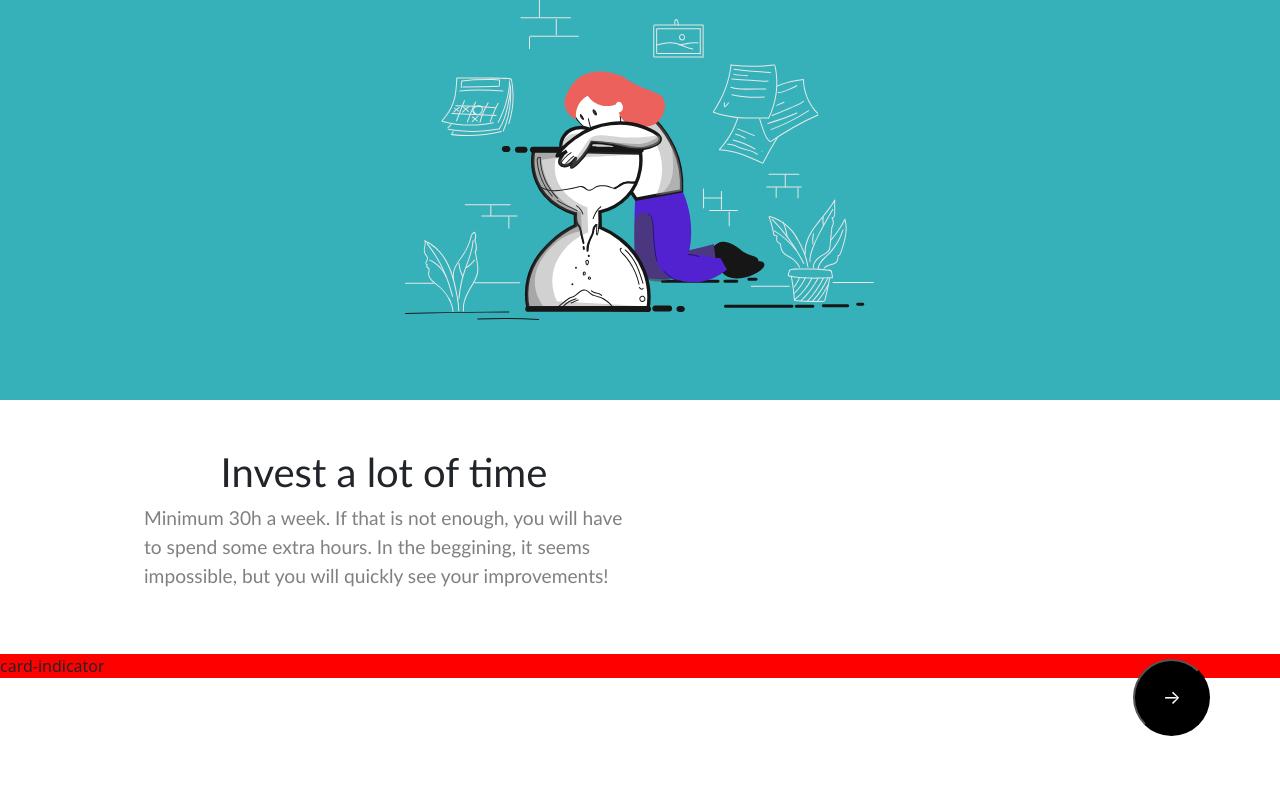
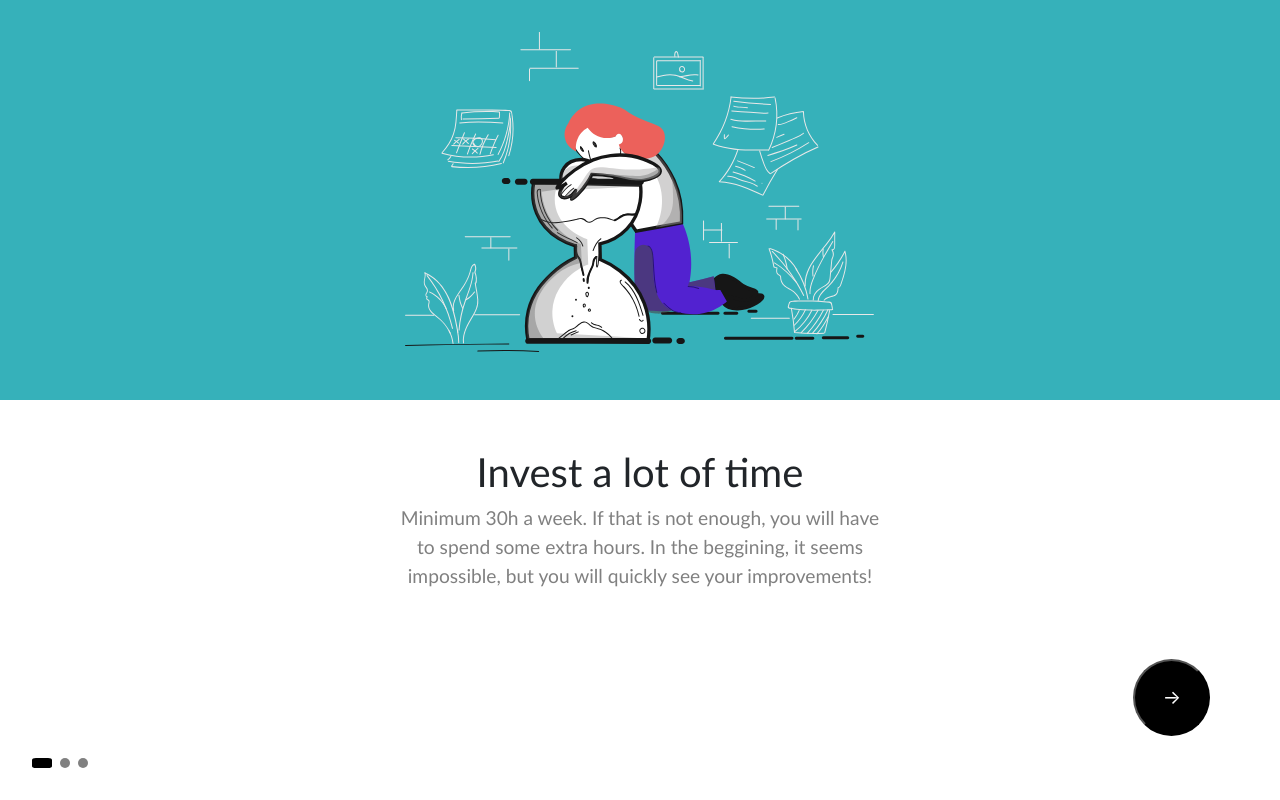
Before and after one commit to OhMyLaia/digital-onborading-remote, a React (Vite) app: page / in a window 1280 px wide. Built offline with nearby package versions, Linux system fonts and the light colour scheme.

Commit message:
all functionalities working, slider finished

```diff
--- a/src/components/Card/Card.jsx
+++ b/src/components/Card/Card.jsx
@@ -1,16 +1,20 @@
 // import { data } from "react-router-dom";
 import { NavigationControls } from "../NavigationControls/NavigationControls";
-import database from "/public/assets/database.json";
+import databaseJson from "/public/assets/database.json";
 import { useState } from "react";
 import "./Card.module.css";
 import { Indicator } from "../Indicator/Indicator.jsx";
 
+const database = Object.values(databaseJson);
 
 export function Card() {
 
     const initialStateFun = () => 0;
     const [step, setStep] = useState(initialStateFun);
     const currentData = database[step];
+
+    console.log("currentData:", currentData);
+    console.log("database:", database);
 
     if (!currentData) {
         console.error("could not find any data")
@@ -34,13 +38,10 @@ export function Card() {
                 </div>
             </div>
             <div className="card-indicator">
-            <p>card-indicator</p>
                 <Indicator
-            arrayProp = {currentData}
                 step = {step}
-            ></Indicator>
-        </div>
-        <div className="card-directions">
+                setStep = {setStep}
+                />
                 <NavigationControls
                     step = {step}
                     setStep = {setStep}
--- a/src/components/Card/Card.module.css
+++ b/src/components/Card/Card.module.css
@@ -6,10 +6,18 @@
     border-width: 0;
 }
 
+.card-image {
+    display: flex;
+    flex-direction: column;
+    justify-content: center; /* Centers vertically if it has a fixed height */
+    width: 100%;
+}
+
 .card-image img {
     width: 80%;
     height: 80%;
     object-fit: contain;
+    margin-top: 2em;
 }
 
 #color0 {
@@ -44,12 +52,20 @@
 
     .card-content {
         width: 60%;
+        display: flex;
+        flex-direction: column;
+        text-align: center;
         align-items: center;
+        justify-content: center;
+        align-self: center;
         padding: 3em;
     }
 
     .card-p {
         align-items: center;
         padding: 0 5em 0 5em;
+        justify-content: center;
+        align-self: center;
+        text-align: center;
     }
 }
--- a/src/components/Indicator/Indicator.jsx
+++ b/src/components/Indicator/Indicator.jsx
@@ -3,11 +3,10 @@ import styled from 'styled-components';
 import "./Indicator.module.css";
 
 const Dot = styled.div`
-width: 10px;
-height: 10px;
-border-radius: 50%;
+width: ${(props) => (props.active ? "20px" : "10px")};
+height: ${(props) => (props.active ? "10px" : "10px")};
+border-radius: ${(props) => (props.active ? "20%" : "50%")};
 background-color: ${(props) => (props.active ? "black" : "grey")};
-border: 1px solid red;
 transition: background-color 0.3s ease-in-out;
 `;
 
@@ -16,19 +15,23 @@ const IndicatorContainer = styled.div`
     gap: 0.5em;
     justify-content: center;
     margin-top: 1em;
-    background-color: blue;
 `;
 
-export function Indicator({ arrayProp = [], step }) {
-    if (!Array.isArray(arrayProp)) { return console.log("array prop is not an array") }
+export function Indicator({step, setStep}) {
+    if (!Array.isArray(database)) { return console.log("array is not an array") }
     return (
         console.log(`i'm in .map`),
         <IndicatorContainer>
             {
-                arrayProp.map((_, index) => (
-                    <Dot key={index} active={index === step} />
+                database.map((_, index) => (
+                    <Dot key={index}
+                    active={index === step}
+                    onClick={ () => setStep(index) }
+                    />
                 ))
             }
         </IndicatorContainer>
+
+
     )
 }
--- a/src/components/Indicator/Indicator.module.css
+++ b/src/components/Indicator/Indicator.module.css
@@ -1,3 +1,8 @@
 .card-indicator {
-    background-color: red;
+    display: flex;
+    position: fixed;
+    bottom: 2em;
+    left: 1em;
+    gap: 1em;
+    padding: 0 1em 0 1em;
 }
--- a/src/components/NavigationControls/NavigationControls.module.css
+++ b/src/components/NavigationControls/NavigationControls.module.css
@@ -24,7 +24,7 @@
 .card-buttons {
     display: flex;
     position: fixed;
-    bottom: 2em;
+    bottom: 1em;
     right: 1em;
     gap: 1em;
     padding: 0 1em 0 1em;
@@ -34,11 +34,11 @@
     margin: 0 0.3em;
 }
 
-@media (min-width: 1024px) { /* Larger screens */
+@media (min-width: 1024px) {
     .card-buttons {
-        bottom: 2em; /* Adjust this value as needed */
+        bottom: 2em;
         margin: 2em;
-        /* background-color: red; */
+
     }
 
     .card-next-btn {
```
Lines whose indentation alone changed are shown as unchanged.
